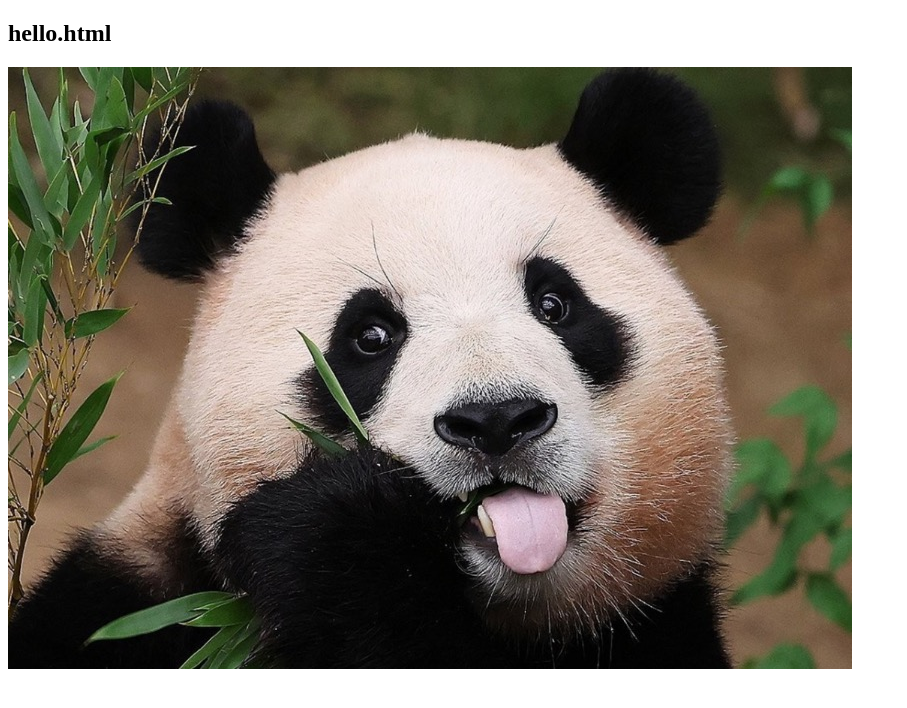
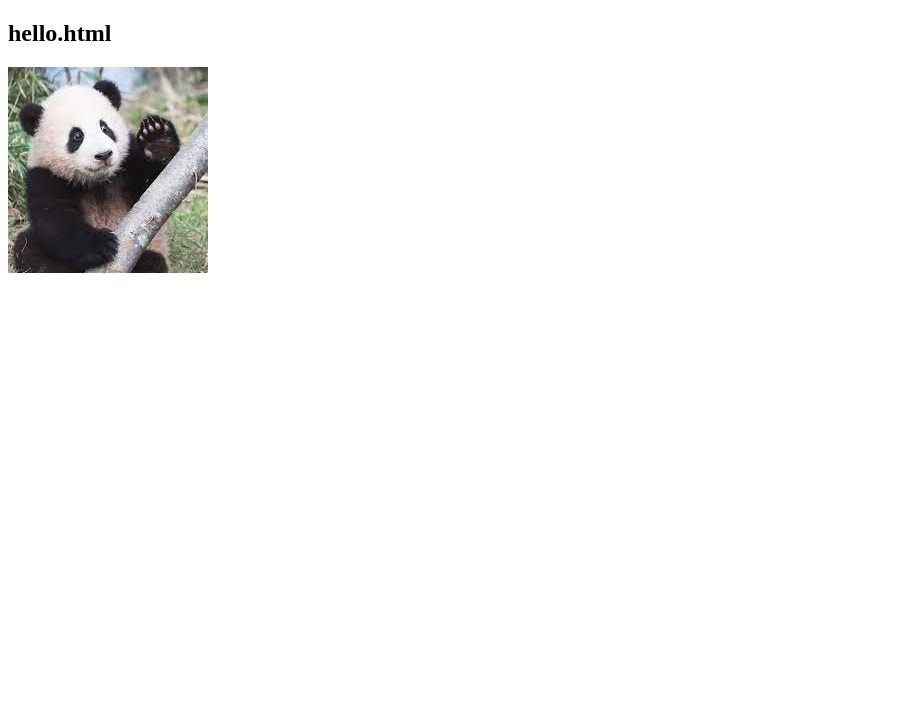
Before and after one commit to leesuyeon116/leesuyeon116.github.io, a plain HTML site: page hello.html in a window 1280 px wide. Shown: the whole page, without its empty margins (0-907 px from the left). Drawn offline with Linux system fonts and the light colour scheme.

Commit message:
images 수정

```diff
--- a/hello.html
+++ b/hello.html
@@ -7,6 +7,6 @@
 </head>
 <body>
     <h2>hello.html</h2>
-    <img src="./images/fu.jpeg" alt="">
+    <img src="./images/fubao.jpg" alt="">
 </body>
 </html>
```
Also changed, not shown: images/fu.jpeg (deleted), images/fubao.jpg (added).
